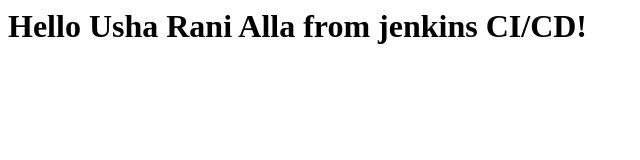
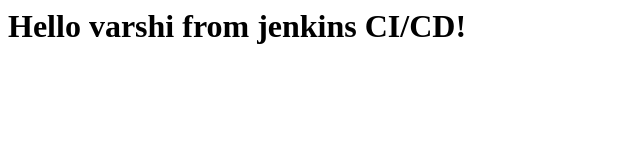
Before and after one commit to ualla3011/git-practice, a plain HTML site: page index.html in a window 1280 px wide. Shown: the whole page, without its empty margins (0-640 px from the left). Drawn offline with Linux system fonts and the light colour scheme.

Commit message:
updated index3.html

```diff
--- a/index.html
+++ b/index.html
@@ -1 +1 @@
-<h1>Hello Usha Rani Alla from jenkins CI/CD!</h1>
+<h1>Hello varshi from jenkins CI/CD!</h1>
```
